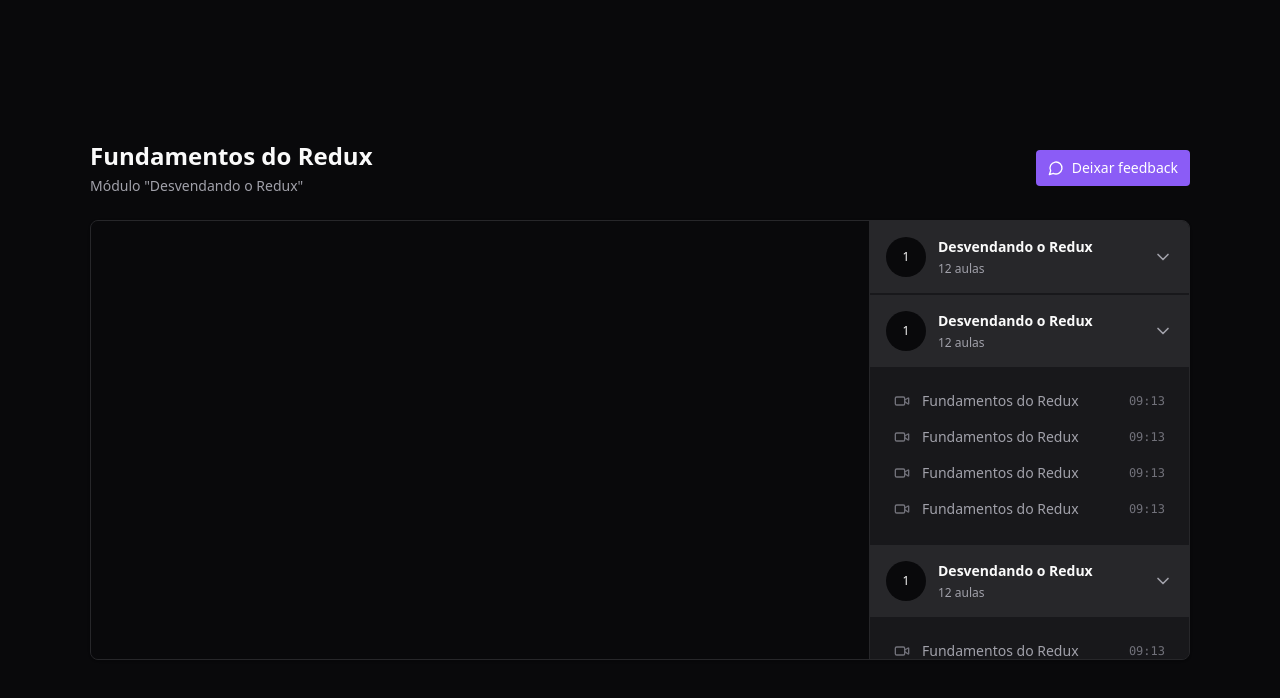
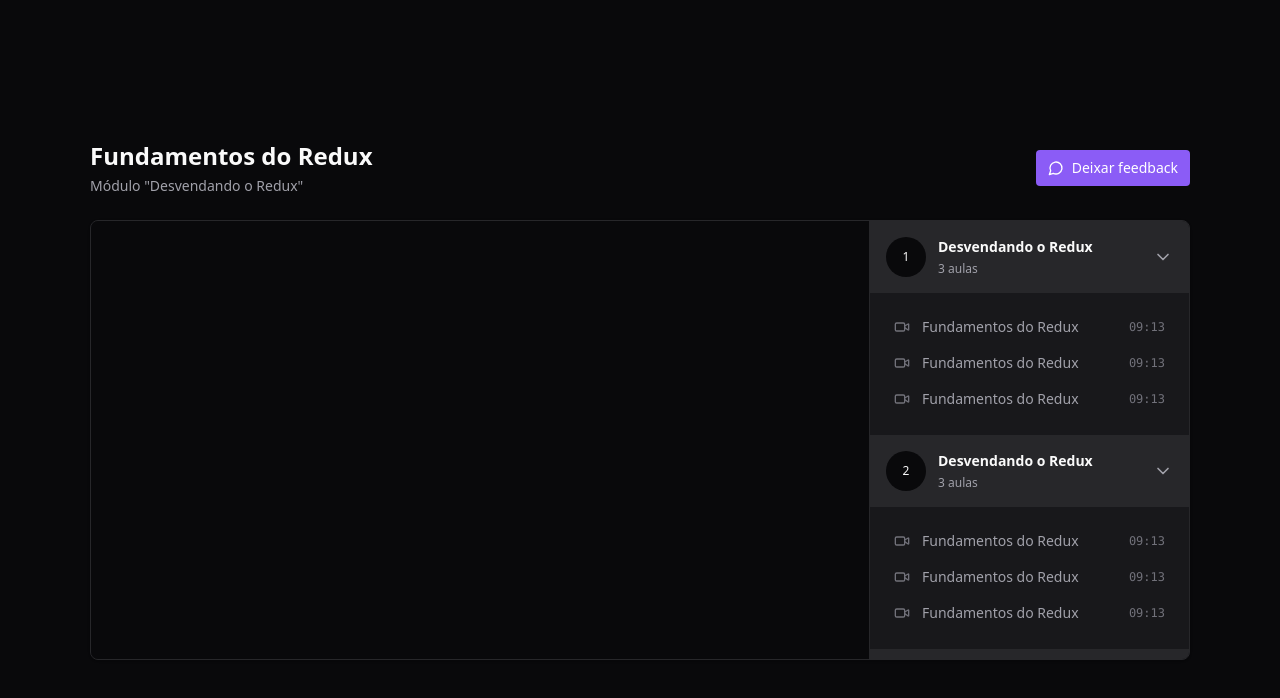
Before and after one commit to victorbadaro/react-redux-zustand, a React (Vite) app: page / in a window 1280 px wide. Shown: the top 698 px of the page. Built offline with nearby package versions, Linux system fonts and the light colour scheme.

Commit message:
refactor: separate header, lessons, modules and the video player in different components

```diff
--- /dev/null
+++ b/src/components/header.tsx
@@ -0,0 +1,8 @@
+export function Header() {
+	return (
+		<div className="flex flex-col gap-1">
+			<h1 className="text-2xl font-bold">Fundamentos do Redux</h1>
+			<span className="text-sm text-zinc-400">Módulo "Desvendando o Redux"</span>
+		</div>
+	);
+}
--- /dev/null
+++ b/src/components/lesson.tsx
@@ -0,0 +1,16 @@
+import { Video } from 'lucide-react';
+
+interface LessonProps {
+	title: string;
+	duration: string;
+}
+
+export function Lesson({ title, duration }: LessonProps) {
+	return (
+		<button type="button" className="flex items-center gap-3 text-sm text-zinc-400">
+			<Video className="size-4 text-zinc-500" />
+			<span>{title}</span>
+			<span className="ml-auto font-mono text-xs text-zinc-500">{duration}</span>
+		</button>
+	);
+}
--- /dev/null
+++ b/src/components/module.tsx
@@ -0,0 +1,29 @@
+import { ChevronDown } from 'lucide-react';
+import { Lesson } from './lesson';
+
+interface Module {
+	moduleIndex: number;
+	title: string;
+	amountOfLessons: number;
+}
+
+export function Module({ moduleIndex, title, amountOfLessons }: Module) {
+	return (
+		<div>
+			<button type="button" className="flex w-full items-center gap-3 bg-zinc-800 p-4">
+				<div className="flex size-10 rounded-full items-center justify-center bg-zinc-950 text-xs">{moduleIndex + 1}</div>
+				<div className="flex flex-col gap-1 text-left">
+					<strong className="text-sm">{title}</strong>
+					<span className="text-xs text-zinc-400">{amountOfLessons} aulas</span>
+				</div>
+				<ChevronDown className="size-5 ml-auto text-zinc-400" />
+			</button>
+
+			<nav className="relative flex flex-col gap-4 p-6">
+				<Lesson title="Fundamentos do Redux" duration="09:13" />
+				<Lesson title="Fundamentos do Redux" duration="09:13" />
+				<Lesson title="Fundamentos do Redux" duration="09:13" />
+			</nav>
+		</div>
+	);
+}
--- /dev/null
+++ b/src/components/video-player.tsx
@@ -0,0 +1,14 @@
+import ReactPlayer from 'react-player';
+
+export function VideoPlayer() {
+	return (
+		<div className="w-full bg-zinc-950 aspect-video">
+			<ReactPlayer
+				width="100%"
+				height="100%"
+				controls
+				url="https://www.youtube.com/watch?v=_shA5Xwe8_4"
+			/>
+		</div>
+	);
+}
--- a/src/pages/player.tsx
+++ b/src/pages/player.tsx
@@ -1,16 +1,14 @@
-import { ChevronDown, MessageCircle, Video } from 'lucide-react';
-import ReactPlayer from 'react-player';
+import { Header } from '@/components/header';
+import { Module } from '@/components/module';
+import { VideoPlayer } from '@/components/video-player';
+import { MessageCircle } from 'lucide-react';
 
 export function Player() {
 	return (
 		<div className="h-screen bg-zinc-950 text-zinc-50 flex justify-center items-center">
 			<div className="flex w-[1100px] flex-col gap-6">
 				<div className="flex items-center justify-between">
-
-					<div className="flex flex-col gap-1">
-						<h1 className="text-2xl font-bold">Fundamentos do Redux</h1>
-						<span className="text-sm text-zinc-400">Módulo "Desvendando o Redux"</span>
-					</div>
+					<Header />
 
 					<button type="button" className="flex items-center gap-2 rounded bg-violet-500 px-3 py-2 text-sm font-medium text-white hover:bg-violet-600">
 						<MessageCircle className="size-4" />
@@ -20,94 +18,12 @@
 
 				<main className="relative flex overflow-hidden rounded-lg border border-zinc-800 bg-zinc-900 shadow pr-80">
 					<div className="flex-1">
-						<div className="w-full bg-zinc-950 aspect-video">
-							<ReactPlayer
-								width="100%"
-								height="100%"
-								controls
-								url="https://www.youtube.com/watch?v=_shA5Xwe8_4"
-							/>
-						</div>
+						<VideoPlayer />
 					</div>
 					<aside className="w-80 absolute top-0 right-0 bottom-0 border-l divide-y-2 divide-zinc-900 border-zinc-800 bg-zinc-900 overflow-y-scroll scrollbar-thin scrollbar-track-zinc-950 scrollbar-thumb-zinc-800">
-						<div>
-							<button type="button" className="flex w-full items-center gap-3 bg-zinc-800 p-4">
-								<div className="flex size-10 rounded-full items-center justify-center bg-zinc-950 text-xs">1</div>
-								<div className="flex flex-col gap-1 text-left">
-									<strong className="text-sm">Desvendando o Redux</strong>
-									<span className="text-xs text-zinc-400">12 aulas</span>
-								</div>
-								<ChevronDown className="size-5 ml-auto text-zinc-400" />
-							</button>
-						</div>
-
-						<div>
-							<button type="button" className="flex w-full items-center gap-3 bg-zinc-800 p-4">
-								<div className="flex size-10 rounded-full items-center justify-center bg-zinc-950 text-xs">1</div>
-								<div className="flex flex-col gap-1 text-left">
-									<strong className="text-sm">Desvendando o Redux</strong>
-									<span className="text-xs text-zinc-400">12 aulas</span>
-								</div>
-								<ChevronDown className="size-5 ml-auto text-zinc-400" />
-							</button>
-
-							<nav className="relative flex flex-col gap-4 p-6">
-								<button type="button" className="flex items-center gap-3 text-sm text-zinc-400">
-									<Video className="size-4 text-zinc-500" />
-									<span>Fundamentos do Redux</span>
-									<span className="ml-auto font-mono text-xs text-zinc-500">09:13</span>
-								</button>
-								<button type="button" className="flex items-center gap-3 text-sm text-zinc-400">
-									<Video className="size-4 text-zinc-500" />
-									<span>Fundamentos do Redux</span>
-									<span className="ml-auto font-mono text-xs text-zinc-500">09:13</span>
-								</button>
-								<button type="button" className="flex items-center gap-3 text-sm text-zinc-400">
-									<Video className="size-4 text-zinc-500" />
-									<span>Fundamentos do Redux</span>
-									<span className="ml-auto font-mono text-xs text-zinc-500">09:13</span>
-								</button>
-								<button type="button" className="flex items-center gap-3 text-sm text-zinc-400">
-									<Video className="size-4 text-zinc-500" />
-									<span>Fundamentos do Redux</span>
-									<span className="ml-auto font-mono text-xs text-zinc-500">09:13</span>
-								</button>
-							</nav>
-						</div>
-
-						<div>
-							<button type="button" className="flex w-full items-center gap-3 bg-zinc-800 p-4">
-								<div className="flex size-10 rounded-full items-center justify-center bg-zinc-950 text-xs">1</div>
-								<div className="flex flex-col gap-1 text-left">
-									<strong className="text-sm">Desvendando o Redux</strong>
-									<span className="text-xs text-zinc-400">12 aulas</span>
-								</div>
-								<ChevronDown className="size-5 ml-auto text-zinc-400" />
-							</button>
-
-							<nav className="relative flex flex-col gap-4 p-6">
-								<button type="button" className="flex items-center gap-3 text-sm text-zinc-400">
-									<Video className="size-4 text-zinc-500" />
-									<span>Fundamentos do Redux</span>
-									<span className="ml-auto font-mono text-xs text-zinc-500">09:13</span>
-								</button>
-								<button type="button" className="flex items-center gap-3 text-sm text-zinc-400">
-									<Video className="size-4 text-zinc-500" />
-									<span>Fundamentos do Redux</span>
-									<span className="ml-auto font-mono text-xs text-zinc-500">09:13</span>
-								</button>
-								<button type="button" className="flex items-center gap-3 text-sm text-zinc-400">
-									<Video className="size-4 text-zinc-500" />
-									<span>Fundamentos do Redux</span>
-									<span className="ml-auto font-mono text-xs text-zinc-500">09:13</span>
-								</button>
-								<button type="button" className="flex items-center gap-3 text-sm text-zinc-400">
-									<Video className="size-4 text-zinc-500" />
-									<span>Fundamentos do Redux</span>
-									<span className="ml-auto font-mono text-xs text-zinc-500">09:13</span>
-								</button>
-							</nav>
-						</div>
+						<Module moduleIndex={0} title="Desvendando o Redux" amountOfLessons={3} />
+						<Module moduleIndex={1} title="Desvendando o Redux" amountOfLessons={3} />
+						<Module moduleIndex={2} title="Desvendando o Redux" amountOfLessons={3} />
 					</aside>
 				</main>
 			</div>
```
